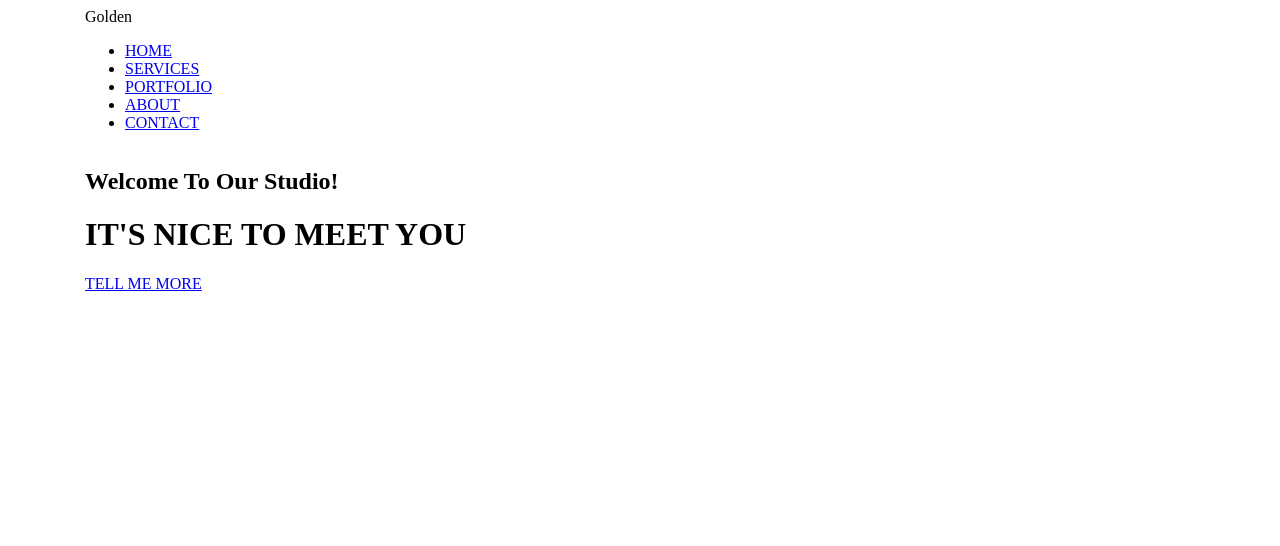
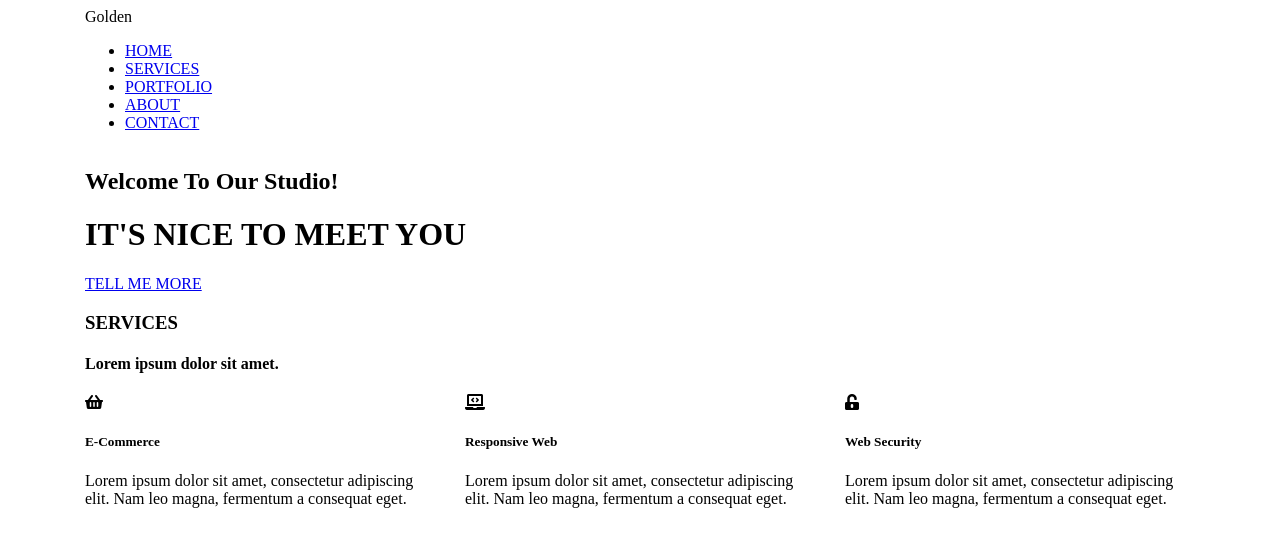
Before and after one commit to Eryk-Dadsi/zadanie-golden, a website: page index.html in a window 1280 px wide. Drawn offline with Linux system fonts and the light colour scheme.

Commit message:
Add section services

```diff
--- a/index.html
+++ b/index.html
@@ -48,4 +48,32 @@
             </div>
         </div>
     </header>
+    <section class="services">
+        <div class="container">
+            <div class="row">
+                <div class="col-12">
+                    <h3 class="section-title">SERVICES</h3>
+                    <h4 class="section-subtitle">Lorem ipsum dolor sit amet.</h4>
+                </div>
+                <div class="col-4">
+                    <i class="fas fa-shopping-basket"></i>
+                    <h5 class="paragraph-title">E-Commerce</h5>
+                    <p>Lorem ipsum dolor sit amet, consectetur adipiscing elit. Nam leo magna, fermentum a consequat
+                        eget.</p>
+                </div>
+                <div class="col-4">
+                    <i class="fas fa-laptop-code"></i>
+                    <h5 class="paragraph-title">Responsive Web</h5>
+                    <p>Lorem ipsum dolor sit amet, consectetur adipiscing elit. Nam leo magna, fermentum a consequat
+                        eget.</p>
+                </div>
+                <div class="col-4">
+                    <i class="fas fa-unlock-alt"></i>
+                    <h5 class="paragraph-title">Web Security</h5>
+                    <p>Lorem ipsum dolor sit amet, consectetur adipiscing elit. Nam leo magna, fermentum a consequat
+                        eget.</p>
+                </div>
+            </div>
+        </div>
+    </section>
 </body>
```
